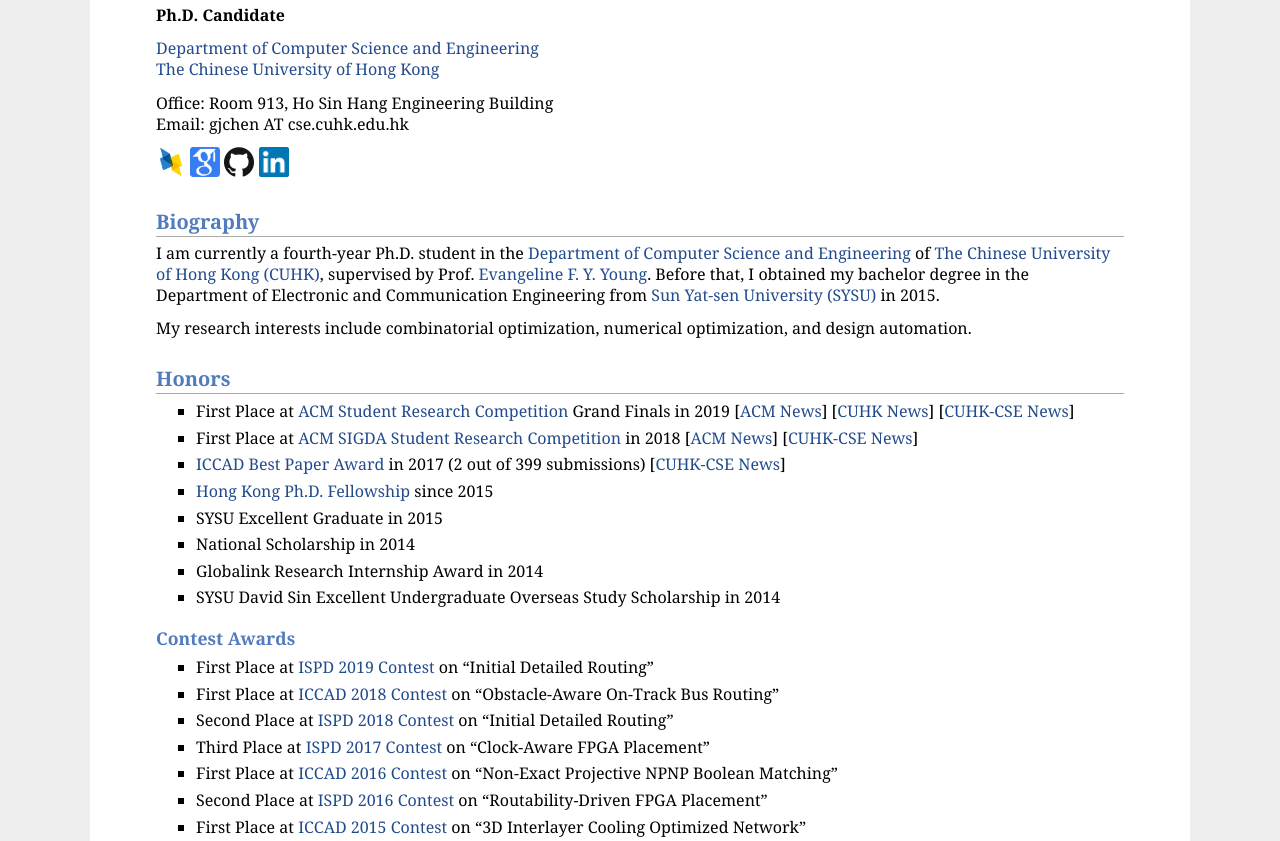
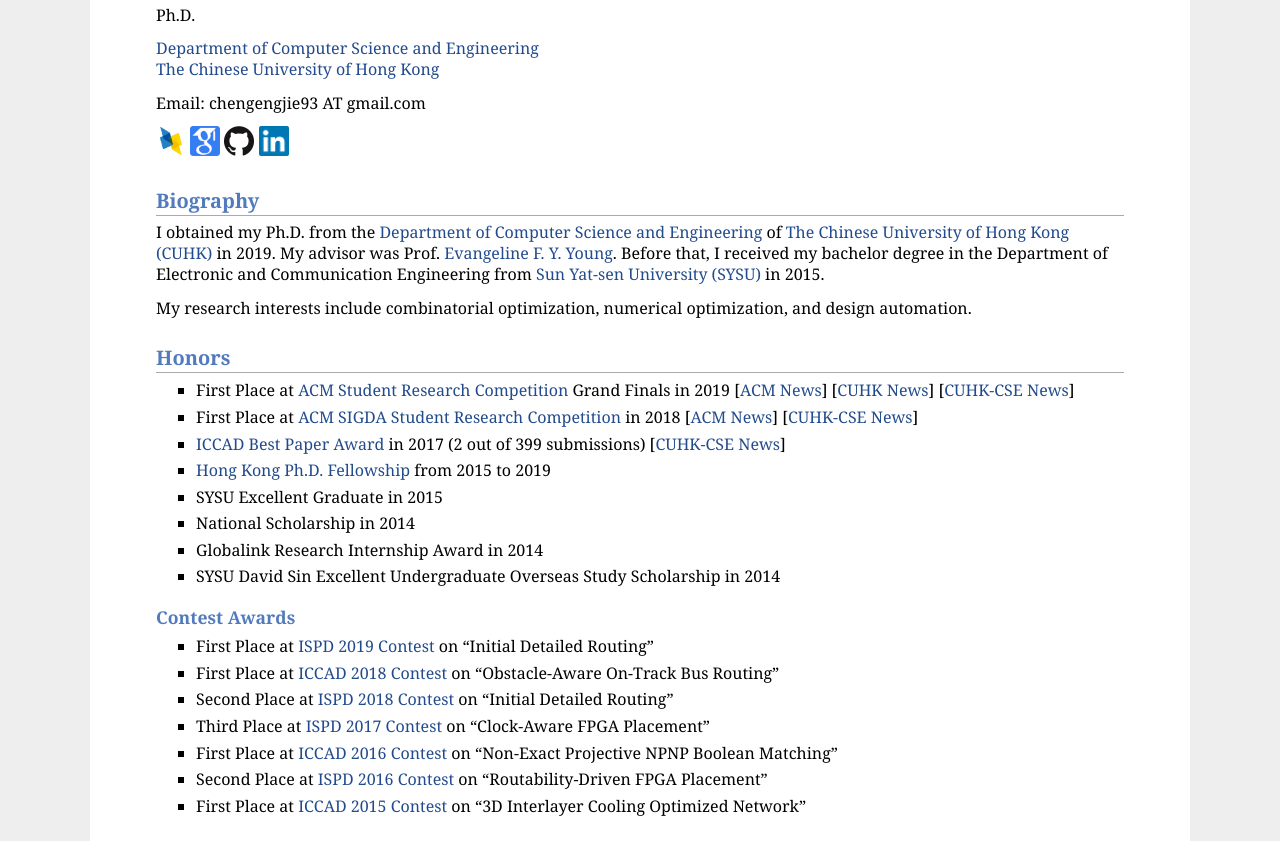
Before and after one commit to chengengjie/chengengjie.github.io, a plain HTML site: page index.html in a window 1280 px wide. Shown: the part 78-919 px from the top of the page. Drawn offline with Linux system fonts and the light colour scheme.

Commit message:
Update status

```diff
--- a/index.html
+++ b/index.html
@@ -21,17 +21,18 @@
 <div id="layout-content">
 <p><img src="./images/gengjie.jpg" width=200px align="right"/></p>
 <h1>Gengjie Chen (陈耿杰)</h1>
-<p><b>Ph.D. Candidate</b></p>
+<p>Ph.D.</p>
 <p><a href="https://www.cse.cuhk.edu.hk">Department of Computer Science and Engineering</a><br />
 <a href="https://www.cuhk.edu.hk">The Chinese University of Hong Kong</a><br /></p>
-<p>Office: Room 913, Ho Sin Hang Engineering Building<br />
-Email: gjchen AT cse.cuhk.edu.hk<br /></p>
+<p>Email: chengengjie93 AT gmail.com<br /></p>
 <a href="https://dblp.uni-trier.de/pers/hd/c/Chen:Gengjie"><img src="./images/logo-dblp.png"  height="30px"></a>
 <a href="https://scholar.google.com/citations?user=blVJ7usAAAAJ"><img src="./images/logo-scholar.png"  height="30px"></a>
 <a href="https://github.com/chengengjie"><img src="./images/logo-github.png"  height="30px"></a>
 <a href="https://www.linkedin.com/in/gengjie-chen-4b79b2a9/"><img src="./images/logo-linkedin.png"  height="30px"></a>
 <h2>Biography</h2>
-<p>I am currently a fourth-year Ph.D. student in the <a href="https://www.cse.cuhk.edu.hk">Department of Computer Science and Engineering</a> of <a href="https://www.cuhk.edu.hk">The Chinese University of Hong Kong (CUHK)</a>, supervised by Prof. <a href="http://www.cse.cuhk.edu.hk/~fyyoung/">Evangeline F. Y. Young</a>. Before that, I obtained my bachelor degree in the Department of Electronic and Communication Engineering from <a href="http://www.sysu.edu.cn/2012/en/index.htm">Sun Yat-sen University (SYSU)</a> in 2015.</p>
+<p>I obtained my Ph.D. from the <a href="https://www.cse.cuhk.edu.hk">Department of Computer Science and Engineering</a> of <a href="https://www.cuhk.edu.hk">The Chinese University of Hong Kong (CUHK)</a> in 2019.
+My advisor was Prof. <a href="http://www.cse.cuhk.edu.hk/~fyyoung/">Evangeline F. Y. Young</a>.
+Before that, I received my bachelor degree in the Department of Electronic and Communication Engineering from <a href="http://www.sysu.edu.cn/2012/en/index.htm">Sun Yat-sen University (SYSU)</a> in 2015.</p>
 <p>My research interests include combinatorial optimization, numerical optimization, and design automation.</p>
 <h2>Honors</h2>
 <ul>
@@ -41,7 +42,7 @@
 </li>
 <li><p><a href="http://ieee-ceda.org/awards/william-j-mccalla-iccad-best-paper-award">ICCAD Best Paper Award</a> in 2017 (2 out of 399 submissions) [<a href="http://www.cse.cuhk.edu.hk/en/achievement/professor-and-research-staff/1157-mr-gengjie-chen-ms-peishan-tu-and-prof-evangeline-f-y-young-received-iccad-best-paper-award">CUHK-CSE News</a>]</p>
 </li>
-<li><p><a href="https://cerg1.ugc.edu.hk/hkpfs/index.html">Hong Kong Ph.D. Fellowship</a> since 2015</p>
+<li><p><a href="https://cerg1.ugc.edu.hk/hkpfs/index.html">Hong Kong Ph.D. Fellowship</a> from 2015 to 2019</p>
 </li>
 <li><p>SYSU Excellent Graduate in 2015</p>
 </li>
```
Also changed, not shown: 1 other file.
